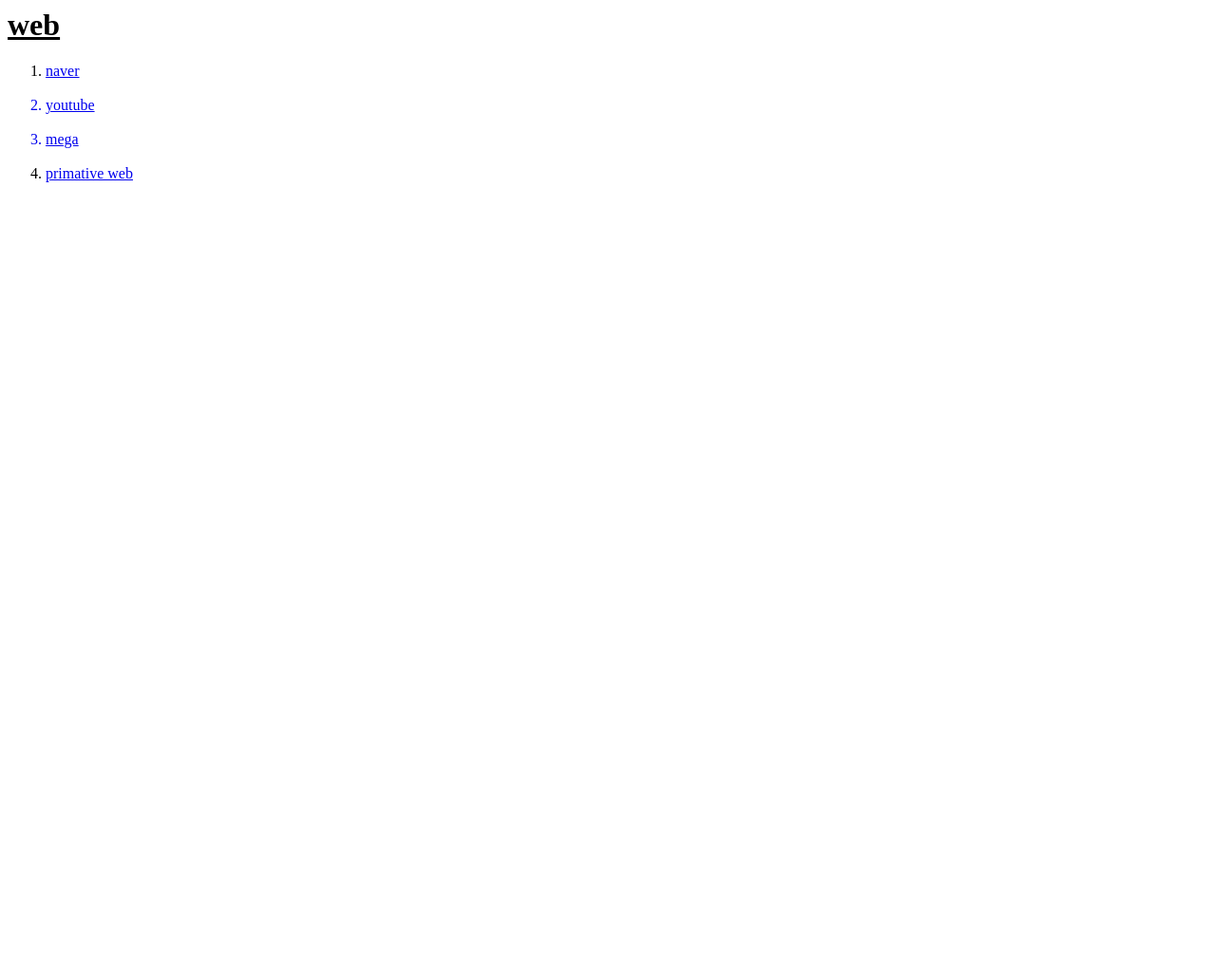
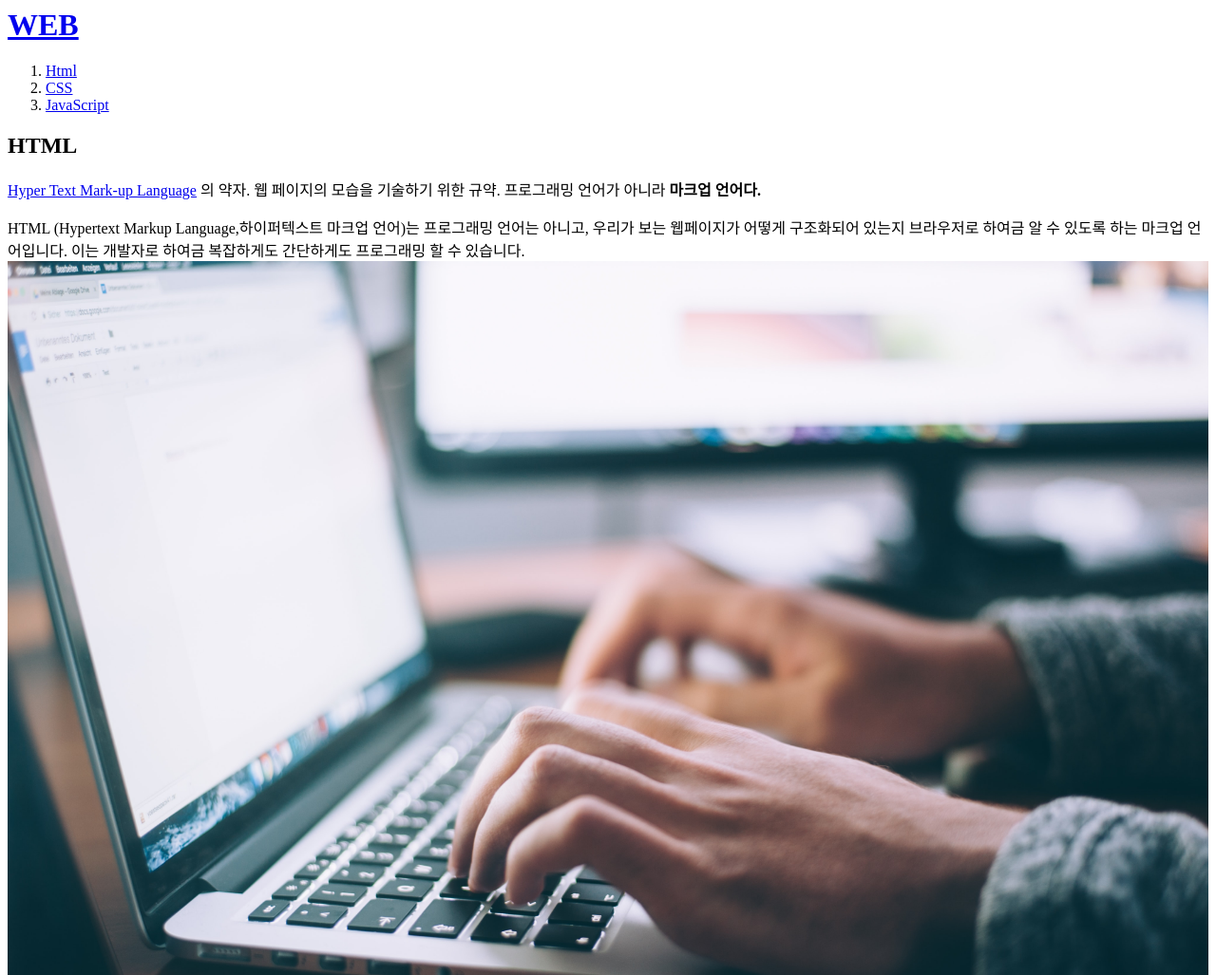
Before and after one commit to p-snagwon/dream, a plain HTML site: page 1.html in a window 1280 px wide. Shown: the top 1027 px of the page at 95% size. Before the commit the page ends 800 px from the top, so only its background shows below. Drawn offline with Linux system fonts and the light colour scheme.

Commit message:
본격적인 시작

```diff
--- a/1.html
+++ b/1.html
@@ -1,9 +1,24 @@
-
-
-<p><h1><u>web</h1></p></u>
-<ol>
-    <a href="https://www.naver.com/"target=_blank ><li>naver</a></li><br>
-    <a href="https://www.youtube.com/watch?v=pYOEy_mAMpI&list=PLuHgQVnccGMDZP7FJ_ZsUrdCGH68ppvPb&index=16"target=_blank ><li>youtube</li></a><br>
-    <a href="http://lms.be.caedu.co.kr/lecture/lecture_room/lectureMst.aspx?TAB=1&GUBUN=lmsMaster"target=_blank ><li>mega</li></a><br>
-    <li><a href="http://info.cern.ch/ "target=_blank >  primative web</a> </li>
-</ol>
+<!doctype>
+<html>
+<head>
+  <title>WEB1 - Html</title>
+  <meta charset="utf-8">
+</head>
+<body>
+  <h1><a href="index.html">WEB</a></h1>
+  <ol>
+    <li><a href="1.html">Html</a></li>
+    <li><a href="2.html">CSS</a></li>
+    <li><a href="3.html">JavaScript</a></li>
+  </ol>
+  <h2>HTML</h2>
+  <u><a href="https://www.w3.org/TR/html52/" target="_blank" title="html5 specification">Hyper Text Mark-up Language</a></u> 의 약자. 웹 페이지의 모습을 기술하기 위한 규약.
+  프로그래밍 언어가 아니라 <strong>마크업 언어다.</strong>
+  <p>HTML (Hypertext Markup Language,하이퍼텍스트 마크업 언어)는 프로그래밍 언어는 아니고,
+  우리가 보는 웹페이지가 어떻게 구조화되어 있는지 브라우저로 하여금 알 수 있도록 하는 마크업 언어입니다.
+   이는 개발자로 하여금 복잡하게도 간단하게도 프로그래밍 할 수 있습니다.
+   <img src="cording.jpg" width="100%">
+  </p><p style="margin-top:45px;"> HTML은 elements로 구성되어 있으며, 이들은 적절한 방법으로 나타내고 실행하기 위해 각 컨텐츠의 여러 부분들을 감싸고 마크업 합니다.
+   tags 는 웹 상의 다른 페이지로 이동하게 하는 하이퍼링크 내용들을 생성하거나, 단어를 강조하는 등의 역할을 합니다.</p>
+</body>
+</html>
```
Also changed, not shown: 2.html (added, +21 -0 lines), 3.html (added, +19 -0 lines), index.html (added, +21 -0 lines), JavaScript.jpg (added), cording.jpg (added), 2 other files.
